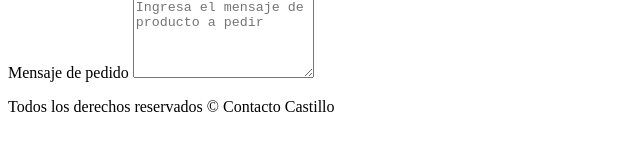
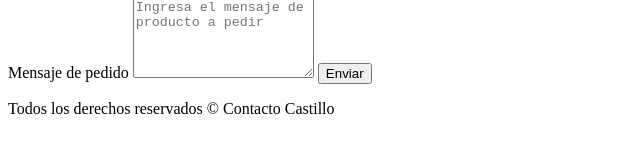
Before and after one commit to emerson204/semana3_S1_tarea_nav, a plain HTML site: page contacto.html in a window 1280 px wide. Shown: the part 324-476 px from the top of the page, without its empty margins (0-640 px from the left). Drawn offline with Linux system fonts and the light colour scheme.

Commit message:
Agregando boton enviar

```diff
--- a/contacto.html
+++ b/contacto.html
@@ -76,6 +76,8 @@
           rows="5"
           placeholder="Ingresa el mensaje de producto a pedir"
         ></textarea>
+
+        <input type="submit" value="Enviar" />
       </div>
     </form>
 
```
